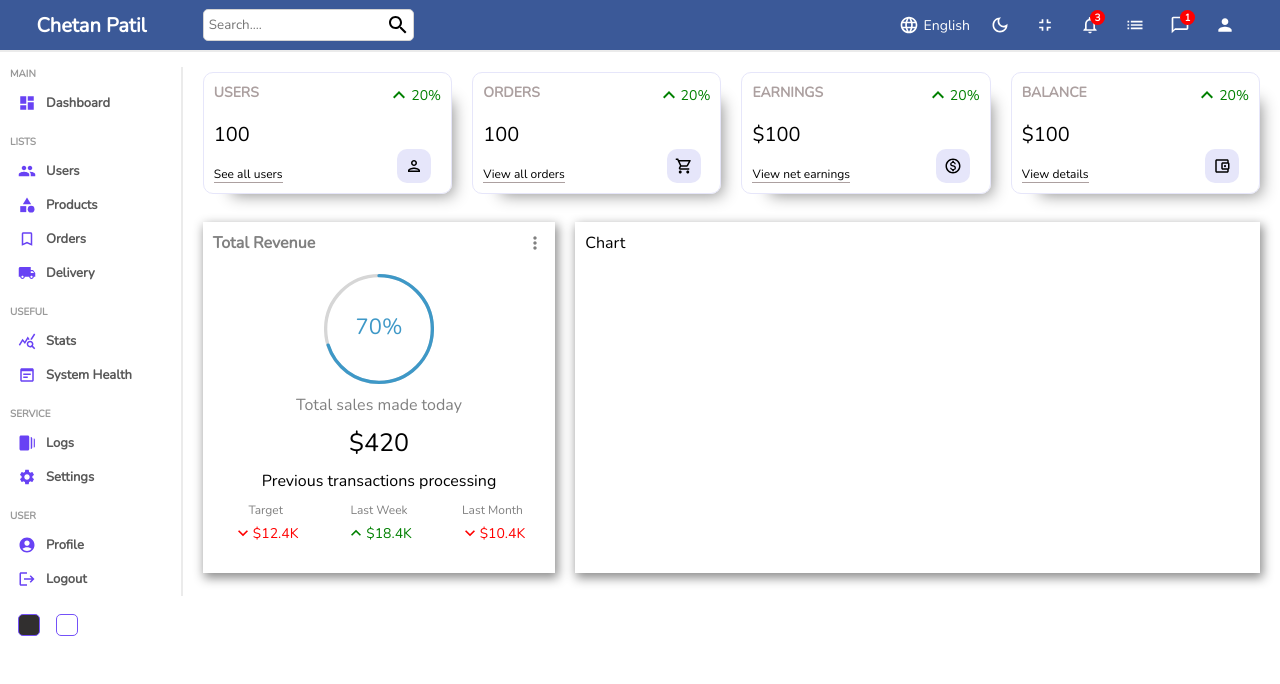
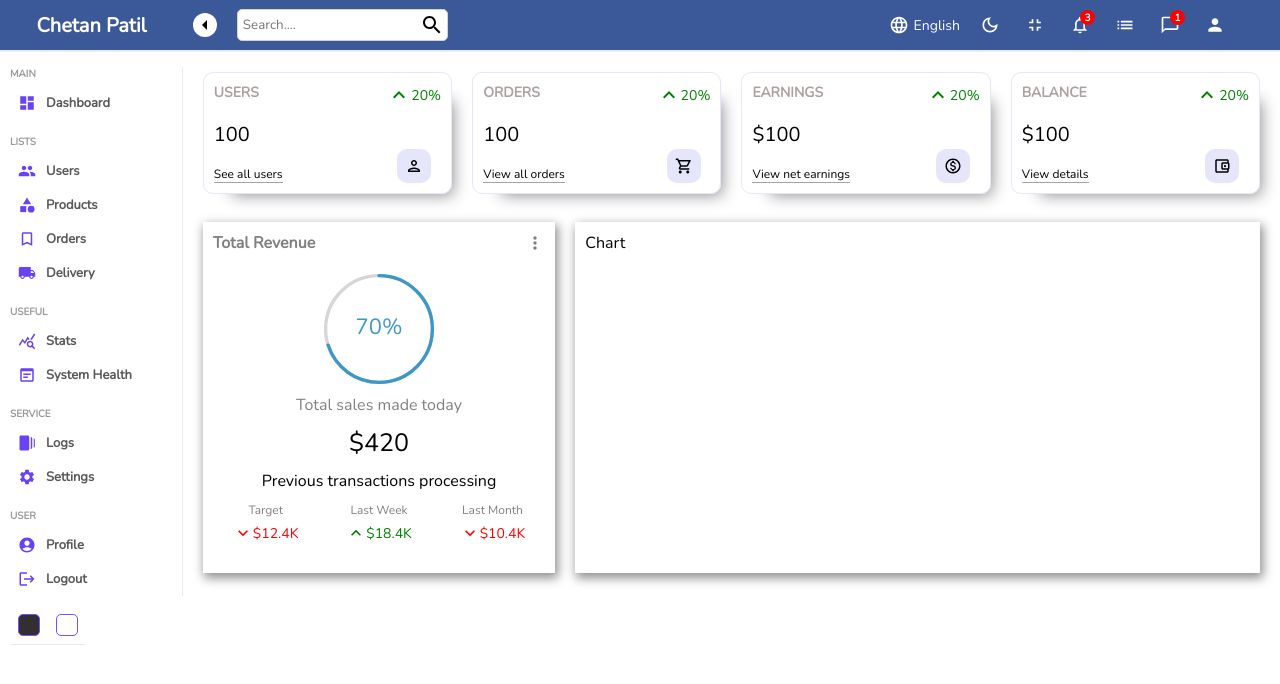
Before and after one commit to ChetanPatil23/Admin-Dashboard, a React (Create React App) app: page / in a window 1280 px wide. Shown: the top 684 px of the page. Built offline with nearby package versions, Linux system fonts and the light colour scheme.

Commit message:
Scroll and Toggle

```diff
--- a/src/components/navbar/Navbar.js
+++ b/src/components/navbar/Navbar.js
@@ -8,10 +8,15 @@ import ChatBubbleOutlineOutlinedIcon from "@mui/icons-material/ChatBubbleOutline
 import FullscreenExitOutlinedIcon from "@mui/icons-material/FullscreenExitOutlined";
 import NotificationsNoneOutlinedIcon from "@mui/icons-material/NotificationsNoneOutlined";
 import PersonIcon from "@mui/icons-material/Person";
+import ArrowLeftOutlinedIcon from "@mui/icons-material/ArrowLeftOutlined";
+import ArrowRightOutlinedIcon from "@mui/icons-material/ArrowRightOutlined";
 
-const Navbar = () => {
+const Navbar = ({ isOpen, setIsOpen }) => {
   return (
     <div className="navbar">
+      <span className="arrowIcon" onClick={() => setIsOpen(!isOpen)}>
+        {isOpen ? <ArrowLeftOutlinedIcon /> : <ArrowRightOutlinedIcon />}
+      </span>
       <div className="wrapper">
         <div className="search">
           <input type="text" placeholder="Search...." />
--- a/src/components/navbar/navbar.scss
+++ b/src/components/navbar/navbar.scss
@@ -5,7 +5,19 @@
   align-items: center;
   font-size: 14px;
   background-color: #3b5998;
-  color:white;
+  color: white;
+  padding: 0px 10px;
+  .arrowIcon {
+    background-color: white;
+    color: black;
+    border-radius: 50%;
+    display: flex;
+    align-items: center;
+    justify-content: center;
+    &:hover {
+      background-color: lavender;
+    }
+  }
   .wrapper {
     display: flex;
     align-items: center;
@@ -19,8 +31,8 @@
       border-radius: 5px;
       padding: 3px;
       background-color: #fff;
-      .icon{
-        color:black;
+      .icon {
+        color: black;
       }
       input {
         border: none;
--- a/src/components/sidebar/Sidebar.js
+++ b/src/components/sidebar/Sidebar.js
@@ -11,9 +11,10 @@ import WebStoriesIcon from "@mui/icons-material/WebStories";
 import SettingsIcon from "@mui/icons-material/Settings";
 import AccountCircleIcon from "@mui/icons-material/AccountCircle";
 import LogoutIcon from "@mui/icons-material/Logout";
-const Sidebar = () => {
+const Sidebar = ({ isOpen }) => {
+  const sidebarToggle = isOpen ? "open" : "close";
   return (
-    <div className="sidebar">
+    <div className={`sidebar ${sidebarToggle}`}>
       <div className="top">
         <span className="logo">Chetan Patil</span>
       </div>
--- a/src/components/sidebar/sidebar.scss
+++ b/src/components/sidebar/sidebar.scss
@@ -1,6 +1,5 @@
 .sidebar {
   flex: 1;
-  // border-right: 2px solid #3b5998;
   min-height: 100vh;
   background-color: #fff;
   .top {
@@ -22,7 +21,7 @@
   }
   .center {
     padding-left: 10px;
-    border-right: 2px solid rgb(235, 235, 235);
+    border-right: 1px solid rgb(235, 235, 235);
     ul {
       list-style: none;
       margin: 0;
@@ -66,6 +65,8 @@
     display: flex;
     align-items: center;
     margin: 10px;
+    border-bottom: 1px solid lavender;
+    width: fit-content;
     .colorOption {
       width: 20px;
       height: 20px;
--- a/src/index.css
+++ b/src/index.css
@@ -7,6 +7,10 @@ body {
   -moz-osx-font-smoothing: grayscale;
 }
 
+html{
+  scroll-behavior: smooth;
+}
+
 code {
   font-family: source-code-pro, Menlo, Monaco, Consolas, 'Courier New',
     monospace;
--- a/src/pages/home/Home.js
+++ b/src/pages/home/Home.js
@@ -1,4 +1,5 @@
-import React from "react";
+import KeyboardArrowUpOutlined from "@mui/icons-material/KeyboardArrowUpOutlined";
+import React, { useState } from "react";
 import Chart from "../../components/chart/Chart";
 import Featured from "../../components/featured/Featured";
 import Navbar from "../../components/navbar/Navbar";
@@ -7,11 +8,26 @@ import Widget from "../../components/widget/Widget";
 import "./home.scss";
 
 const Home = () => {
+  const [isOpen, setIsOpen] = useState(true);
+  const [showScroll, setShowScroll] = useState(false);
+  var myScrollFunc = function () {
+    var y = window.scrollY;
+    console.log(y);
+    if (y >= 100) {
+      setShowScroll(true);
+    } else {
+      setShowScroll(false);
+    }
+  };
+  const scrollBack = () => {
+    window.scrollTo(0, 0);
+  };
+  window.addEventListener("scroll", myScrollFunc);
   return (
     <div className="home">
-      <Sidebar />
+      {isOpen && <Sidebar />}
       <div className="home__container">
-        <Navbar />
+        <Navbar isOpen={isOpen} setIsOpen={setIsOpen} />
         <div className="widgets">
           <Widget type="user" />
           <Widget type="order" />
@@ -22,6 +38,11 @@ const Home = () => {
           <Featured />
           <Chart />
         </div>
+        {showScroll && (
+          <div className="scroll" onClick={scrollBack}>
+            <KeyboardArrowUpOutlined />
+          </div>
+        )}
       </div>
     </div>
   );
--- a/src/pages/home/home.scss
+++ b/src/pages/home/home.scss
@@ -11,5 +11,18 @@
     .chart {
       padding-top: 8px;
     }
+    .scroll {
+      background-color: #1341a3;
+      color: white;
+      width: 30px;
+      height: 30px;
+      display: flex;
+      justify-content: center;
+      align-items: center;
+      position: fixed;
+      right: 20px;
+      bottom: 20px;
+      cursor: pointer;
+    }
   }
 }
```
